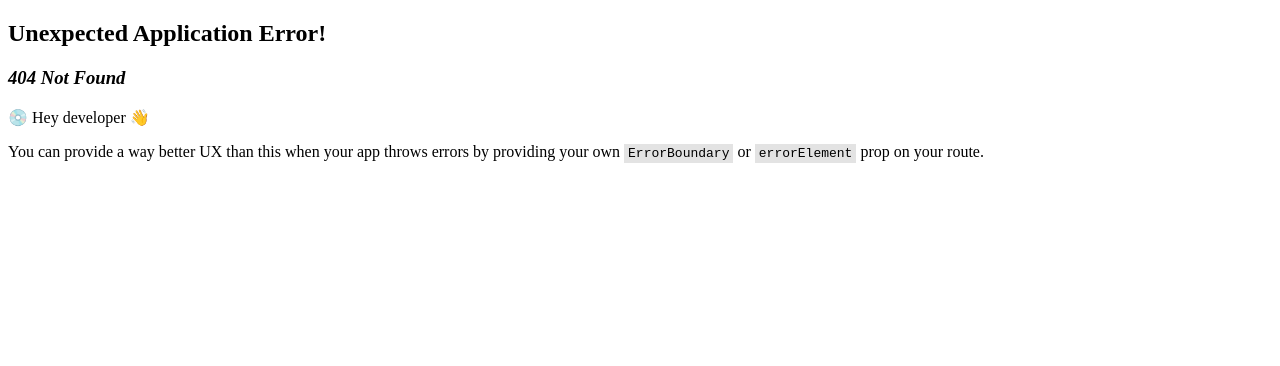
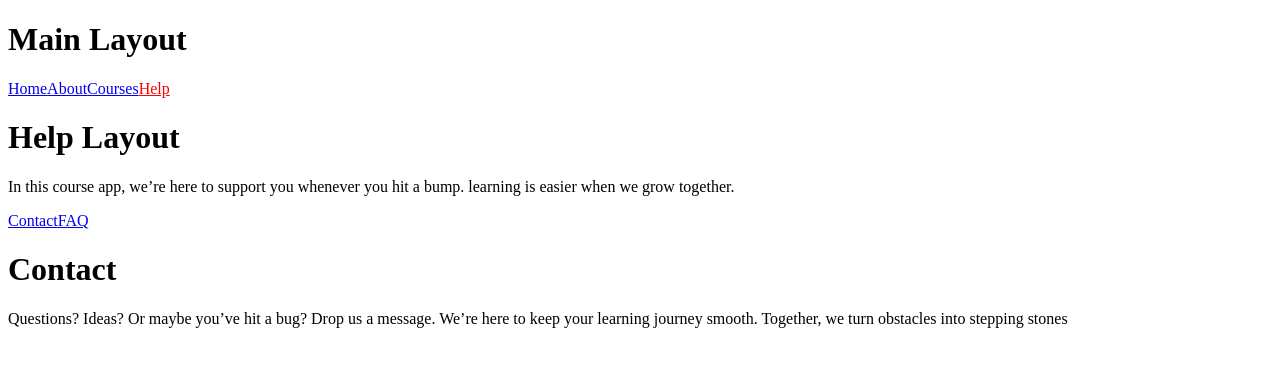
Before and after one commit to ZozanYagci/react-advanced, a React (Vite) app: page /help in a window 1280 px wide. Before the commit this address had no page. Shown: the top 366 px of the page. Built offline with nearby package versions, Linux system fonts and the light colour scheme.

Commit message:
nested routes

```diff
--- a/src/App.jsx
+++ b/src/App.jsx
@@ -4,6 +4,9 @@ import HomePage from "./pages/Home";
 import AboutPage from "./pages/About";
 import CoursesPage from "./pages/Courses";
 import MainLayout from "./layouts/MainLayout";
+import ContactPage from "./help/ContactPage";
+import FaqPage from "./help/FaqPage";
+import HelpLayout from "./layouts/HelpLayout";
 
 const router = createBrowserRouter([
   {
@@ -14,6 +17,15 @@ const router = createBrowserRouter([
       { path: "home", element: <HomePage /> },
       { path: "about", element: <AboutPage /> },
       { path: "courses", element: <CoursesPage /> },
+      {
+        path: "help",
+        element: <HelpLayout />,
+        children: [
+          { index: true, element: <ContactPage /> },
+          { path: "contact", element: <ContactPage /> },
+          { path: "faq", element: <FaqPage /> },
+        ],
+      },
     ],
   },
 ]);
--- /dev/null
+++ b/src/help/ContactPage.jsx
@@ -0,0 +1,14 @@
+export default function ContactPage() {
+  return (
+    <>
+      <div id="contact">
+        <h1>Contact</h1>
+        <p>
+          Questions? Ideas? Or maybe you’ve hit a bug? Drop us a message. We’re
+          here to keep your learning journey smooth. Together, we turn obstacles
+          into stepping stones
+        </p>
+      </div>
+    </>
+  );
+}
--- /dev/null
+++ b/src/help/FaqPage.jsx
@@ -0,0 +1,14 @@
+export default function FaqPage() {
+  return (
+    <>
+      <div id="faq">
+        <h1>Sık Sorulan Sorular</h1>
+        <p>
+          Looking for quick answers? Our Frequently Asked Questions are here to
+          help you sort things out in no time. If you can’t find what you’re
+          looking for, feel free to reach out — we’re just a message away.
+        </p>
+      </div>
+    </>
+  );
+}
--- /dev/null
+++ b/src/layouts/HelpLayout.jsx
@@ -0,0 +1,18 @@
+import { Link, NavLink, Outlet } from "react-router";
+
+export default function HelpLayout() {
+  return (
+    <div id="help-layout">
+      <h1>Help Layout</h1>
+      <p>
+        In this course app, we’re here to support you whenever you hit a bump.
+        learning is easier when we grow together.
+      </p>
+      <nav>
+        <Link to="contact">Contact</Link>
+        <Link to="faq">FAQ</Link>
+      </nav>
+      <Outlet></Outlet>
+    </div>
+  );
+}
--- a/src/layouts/MainLayout.jsx
+++ b/src/layouts/MainLayout.jsx
@@ -5,9 +5,10 @@ export default function MainLayout() {
     <div id="main-layout">
       <h1>Main Layout</h1>
       <nav>
-        <NavLink to="/">Home</NavLink>
-        <NavLink to="/about">About</NavLink>
-        <NavLink to="/courses">Courses</NavLink>
+        <NavLink to="/" end>Home</NavLink>
+        <NavLink to="about">About</NavLink>
+        <NavLink to="courses">Courses</NavLink>
+        <NavLink to="help">Help</NavLink>
       </nav>
       <main>
         <Outlet/>
```
